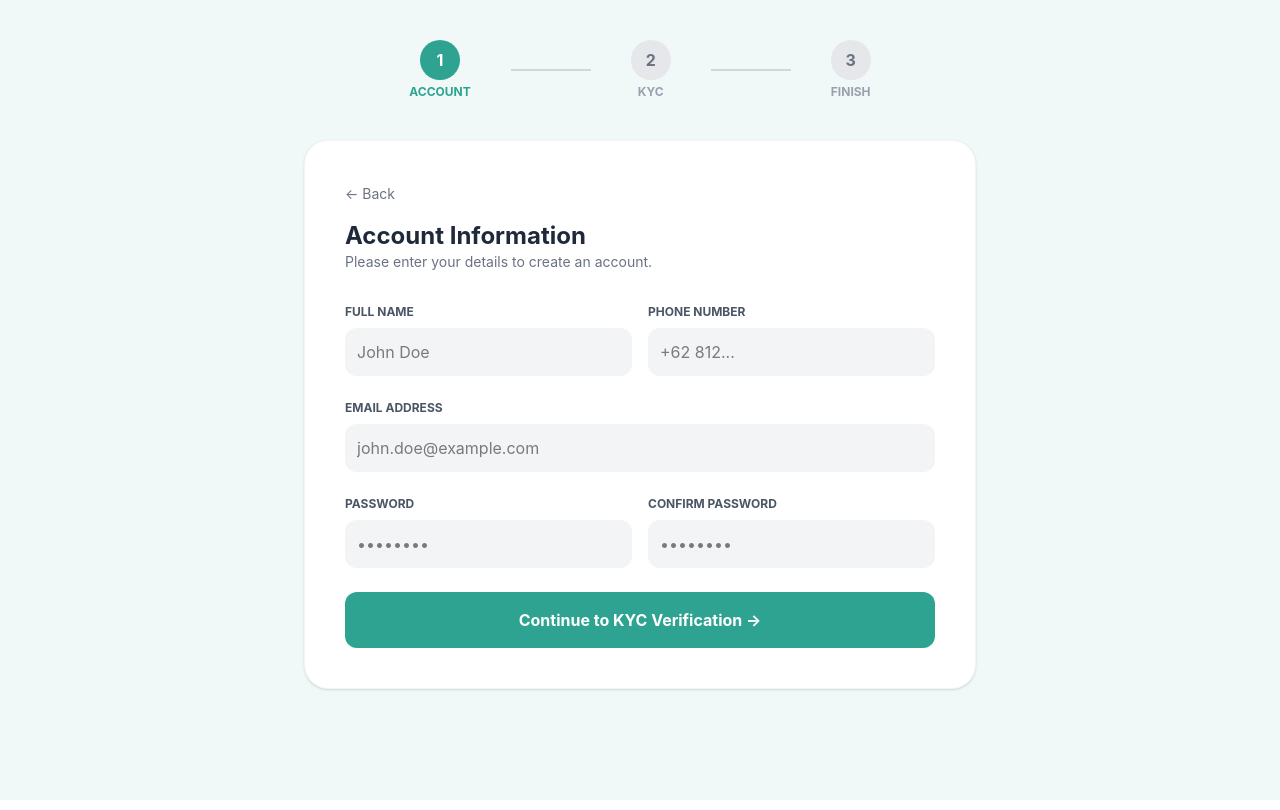
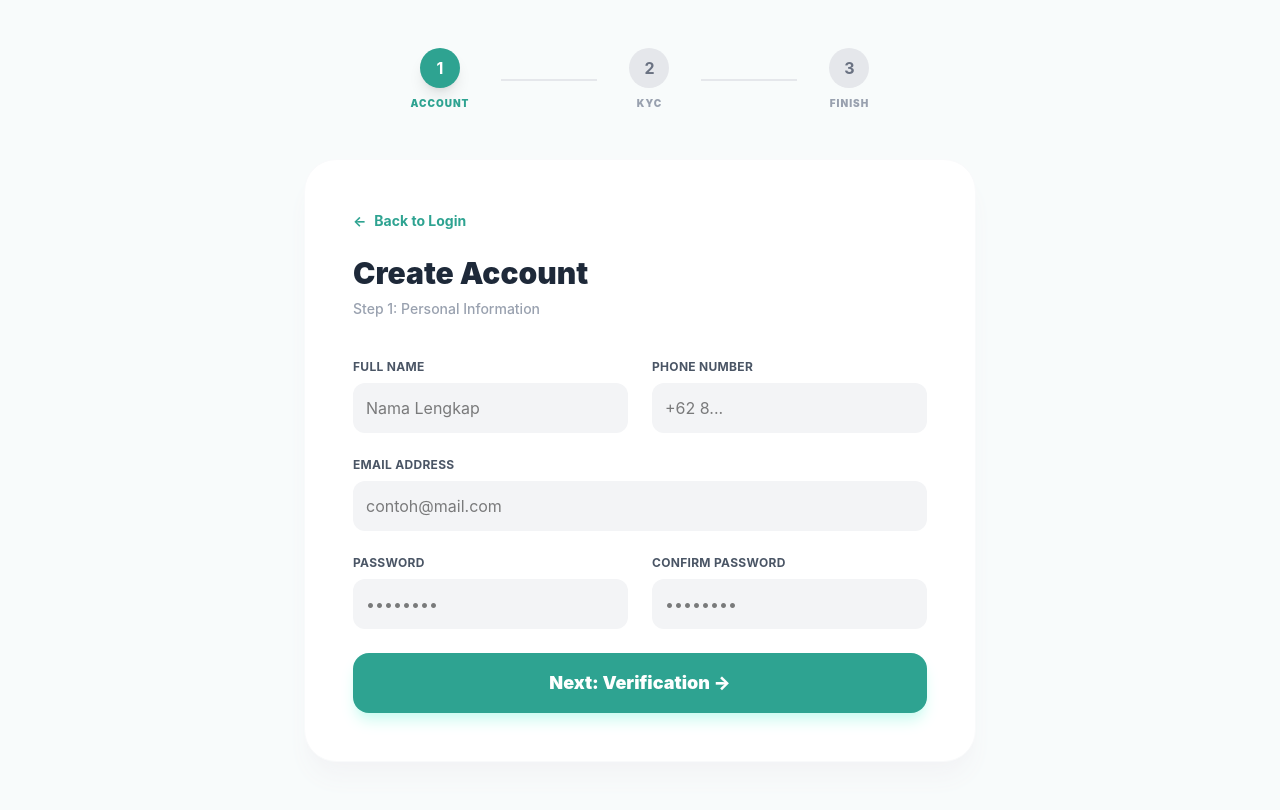
Before and after one commit to group4pbl-carefund/frontend, a React app: page /register in a window 1280 px wide. Built offline with nearby package versions, Linux system fonts and the light colour scheme; the HTML template or start-up script is replaced by a standard one.

Commit message:
feat: complete refactoring of register component with reusable sub-components and api logic

```diff
--- a/src/pages/register.jsx
+++ b/src/pages/register.jsx
@@ -2,9 +2,38 @@ import React, { useState } from 'react';
 import { Link } from 'react-router-dom';
 import axios from 'axios';
 
+const FormInput = ({ label, type = "text", placeholder, onChange, required = true }) => (
+  <div className="w-full">
+    <label className="block text-xs font-bold text-gray-600 mb-2 uppercase tracking-wide">
+      {label}
+    </label>
+    <input
+      type={type}
+      className="w-full bg-gray-100 p-3 rounded-xl outline-none focus:ring-2 focus:ring-[#2ea391] transition-all border border-transparent focus:border-[#2ea391]"
+      placeholder={placeholder}
+      onChange={onChange}
+      required={required}
+    />
+  </div>
+);
+
+const StepIndicator = ({ step, currentStep, label }) => (
+  <div className="flex flex-col items-center">
+    <div className={`w-10 h-10 rounded-full flex items-center justify-center font-bold transition-all duration-300 ${
+      currentStep >= step ? 'bg-[#2ea391] text-white shadow-lg' : 'bg-gray-200 text-gray-500'
+    }`}>
+      {step}
+    </div>
+    <p className={`text-[10px] mt-2 font-black tracking-widest ${
+      currentStep >= step ? 'text-[#2ea391]' : 'text-gray-400'
+    }`}>
+      {label}
+    </p>
+  </div>
+);
+
 const Register = () => {
   const [currentStep, setCurrentStep] = useState(1);
-
   const [formData, setFormData] = useState({
     full_name: '',
     phone: '',
@@ -15,108 +44,91 @@ const Register = () => {
     address: 'Default Address'
   });
 
-  // 2. This function handles moving from Account -> KYC
-  const handleNextStep = async (e) => {
+  const handleNextStep = (e) => {
     e.preventDefault();
     if (formData.password !== formData.confirm_password) {
       return alert("Passwords do not match!");
     }
-
-    // For the demo/frontend flow, we move to step 2 directly
     setCurrentStep(2);
   };
 
+  const handleSubmitFinal = async () => {
+    try {
+      const response = await axios.post('http://127.0.0.1:8000/api/register', formData);
+      console.log("Response Backend:", response.data);
+      setCurrentStep(3);
+    } catch (error) {
+      console.error("API Error (Staging Issue):", error.response?.data || error.message);
+      setCurrentStep(3);
+    }
+  };
+
   return (
-    <div className="min-h-screen bg-[#f0f9f7] flex flex-col items-center py-10 font-sans">
+    <div className="min-h-screen bg-[#f8fbfb] flex flex-col items-center py-12 px-4 font-sans">
 
-      {/* Dynamic Stepper Header */}
-      <div className="flex items-center gap-10 mb-10">
-        <div className="text-center">
-          <div className={`w-10 h-10 rounded-full flex items-center justify-center font-bold mx-auto ${currentStep >= 1 ? 'bg-[#2ea391] text-white' : 'bg-gray-200 text-gray-500'}`}>1</div>
-          <p className={`text-xs mt-1 font-bold ${currentStep >= 1 ? 'text-[#2ea391]' : 'text-gray-400'}`}>ACCOUNT</p>
-        </div>
-        <div className={`h-[2px] w-20 ${currentStep >= 2 ? 'bg-[#2ea391]' : 'bg-gray-300'}`}></div>
-        <div className="text-center">
-          <div className={`w-10 h-10 rounded-full flex items-center justify-center font-bold mx-auto ${currentStep >= 2 ? 'bg-[#2ea391] text-white' : 'bg-gray-200 text-gray-500'}`}>2</div>
-          <p className={`text-xs mt-1 font-bold ${currentStep >= 2 ? 'text-[#2ea391]' : 'text-gray-400'}`}>KYC</p>
-        </div>
-        <div className={`h-[2px] w-20 ${currentStep >= 3 ? 'bg-[#2ea391]' : 'bg-gray-300'}`}></div>
-        <div className="text-center">
-          <div className={`w-10 h-10 rounded-full flex items-center justify-center font-bold mx-auto ${currentStep >= 3 ? 'bg-[#2ea391] text-white' : 'bg-gray-200 text-gray-500'}`}>3</div>
-          <p className={`text-xs mt-1 font-bold ${currentStep >= 3 ? 'text-[#2ea391]' : 'text-gray-400'}`}>FINISH</p>
-        </div>
+      <div className="flex items-center gap-4 md:gap-8 mb-12">
+        <StepIndicator step={1} currentStep={currentStep} label="ACCOUNT" />
+        <div className={`h-[2px] w-12 md:w-24 transition-colors duration-500 ${currentStep >= 2 ? 'bg-[#2ea391]' : 'bg-gray-200'}`} />
+        <StepIndicator step={2} currentStep={currentStep} label="KYC" />
+        <div className={`h-[2px] w-12 md:w-24 transition-colors duration-500 ${currentStep >= 3 ? 'bg-[#2ea391]' : 'bg-gray-200'}`} />
+        <StepIndicator step={3} currentStep={currentStep} label="FINISH" />
       </div>
 
-      <div className="w-full max-w-2xl bg-white rounded-3xl p-10 shadow-sm border border-gray-100">
+      <div className="w-full max-w-2xl bg-white rounded-[2rem] p-8 md:p-12 shadow-xl shadow-gray-100 border border-gray-50">
 
-        {/* STEP 1: ACCOUNT INFORMATION */}
         {currentStep === 1 && (
-          <>
-            <Link to="/login" className="text-gray-500 text-sm mb-4 inline-block">← Back</Link>
-            <h2 className="text-2xl font-bold text-gray-800">Account Information</h2>
-            <p className="text-gray-500 text-sm mb-8">Please enter your details to create an account.</p>
+          <div className="animate-fadeIn">
+            <Link to="/login" className="text-[#2ea391] font-bold text-sm mb-6 inline-flex items-center hover:underline">
+              <span className="mr-2">←</span> Back to Login
+            </Link>
+            <h2 className="text-3xl font-black text-gray-800 mb-2">Create Account</h2>
+            <p className="text-gray-400 text-sm mb-10 font-medium">Step 1: Personal Information</p>
+
             <form onSubmit={handleNextStep} className="space-y-6">
-              <div className="grid grid-cols-1 md:grid-cols-2 gap-4">
-                <div>
-                  <label className="block text-xs font-bold text-gray-600 mb-2 uppercase">Full Name</label>
-                  <input type="text" className="w-full bg-gray-100 p-3 rounded-xl outline-none" placeholder="John Doe"
-                    onChange={(e) => setFormData({...formData, full_name: e.target.value})} required />
-                </div>
-                <div>
-                  <label className="block text-xs font-bold text-gray-600 mb-2 uppercase">Phone Number</label>
-                  <input type="text" className="w-full bg-gray-100 p-3 rounded-xl outline-none" placeholder="+62 812..."
-                    onChange={(e) => setFormData({...formData, phone: e.target.value})} required />
-                </div>
+              <div className="grid grid-cols-1 md:grid-cols-2 gap-6">
+                <FormInput label="Full Name" placeholder="Nama Lengkap" onChange={(e) => setFormData({...formData, full_name: e.target.value})} />
+                <FormInput label="Phone Number" placeholder="+62 8..." onChange={(e) => setFormData({...formData, phone: e.target.value})} />
               </div>
-              <div>
-                <label className="block text-xs font-bold text-gray-600 mb-2 uppercase">Email Address</label>
-                <input type="email" className="w-full bg-gray-100 p-3 rounded-xl outline-none" placeholder="john.doe@example.com"
-                  onChange={(e) => setFormData({...formData, email: e.target.value})} required />
+              <FormInput label="Email Address" type="email" placeholder="contoh@mail.com" onChange={(e) => setFormData({...formData, email: e.target.value})} />
+              <div className="grid grid-cols-1 md:grid-cols-2 gap-6">
+                <FormInput label="Password" type="password" placeholder="••••••••" onChange={(e) => setFormData({...formData, password: e.target.value})} />
+                <FormInput label="Confirm Password" type="password" placeholder="••••••••" onChange={(e) => setFormData({...formData, confirm_password: e.target.value})} />
               </div>
-              <div className="grid grid-cols-1 md:grid-cols-2 gap-4">
-                <div>
-                  <label className="block text-xs font-bold text-gray-600 mb-2 uppercase">Password</label>
-                  <input type="password" className="w-full bg-gray-100 p-3 rounded-xl outline-none" placeholder="••••••••"
-                    onChange={(e) => setFormData({...formData, password: e.target.value})} required />
-                </div>
-                <div>
-                  <label className="block text-xs font-bold text-gray-600 mb-2 uppercase">Confirm Password</label>
-                  <input type="password" className="w-full bg-gray-100 p-3 rounded-xl outline-none" placeholder="••••••••"
-                    onChange={(e) => setFormData({...formData, confirm_password: e.target.value})} required />
-                </div>
-              </div>
-              <button className="w-full bg-[#2ea391] text-white py-4 rounded-xl font-bold transition-all">
-                Continue to KYC Verification →
+              <button className="w-full bg-[#2ea391] text-white py-4 rounded-2xl font-black text-lg hover:bg-[#258a7b] transform hover:-translate-y-1 transition-all shadow-lg shadow-teal-100">
+                Next: Verification →
               </button>
             </form>
-          </>
+          </div>
         )}
 
-        {/* STEP 2: KYC VERIFICATION */}
         {currentStep === 2 && (
-          <div className="text-center">
-            <h2 className="text-2xl font-bold text-gray-800">KYC Verification</h2>
-            <p className="text-gray-500 text-sm mb-8">Please upload your ID Card to verify your identity.</p>
-            <div className="border-2 border-dashed border-gray-300 rounded-2xl p-12 mb-8 bg-gray-50">
-               <p className="text-gray-400 italic">ID Upload Placeholder (KTP/Passport)</p>
+          <div className="text-center animate-fadeIn">
+            <h2 className="text-3xl font-black text-gray-800 mb-2">KYC Verification</h2>
+            <p className="text-gray-400 text-sm mb-10 font-medium text-center px-10">
+              Please upload your identity document for transparency and security.
+            </p>
+            <div className="border-4 border-dashed border-gray-100 rounded-[2rem] p-16 mb-10 bg-gray-50 flex flex-col items-center justify-center">
+               <div className="text-5xl mb-4 text-gray-300">📄</div>
+               <p className="text-gray-400 font-bold italic">KTP / Passport / ID Card</p>
+               <button className="mt-4 text-[#2ea391] text-xs font-black uppercase tracking-widest underline">Browse File</button>
             </div>
-            <button
-              onClick={() => setCurrentStep(3)}
-              className="w-full bg-[#2ea391] text-white py-4 rounded-xl font-bold"
-            >
-              Finish Registration
+            <button onClick={handleSubmitFinal} className="w-full bg-[#2ea391] text-white py-4 rounded-2xl font-black text-lg hover:bg-[#258a7b] shadow-lg shadow-teal-100 transition-all">
+              Complete Registration
             </button>
           </div>
         )}
 
-        {/* STEP 3: FINISH */}
         {currentStep === 3 && (
-          <div className="text-center py-10">
-            <div className="text-6xl mb-6">🎉</div>
-            <h2 className="text-2xl font-bold text-gray-800 mb-2">Registration Complete!</h2>
-            <p className="text-gray-500 mb-10">Welcome to Care Fund. Your account has been created.</p>
-            <Link to="/login" className="bg-[#2ea391] text-white px-10 py-4 rounded-xl font-bold">
-              Go to Login
+          <div className="text-center py-6 animate-scaleIn">
+            <div className="w-24 h-24 bg-[#e6f4f2] text-[#2ea391] rounded-full flex items-center justify-center text-5xl mx-auto mb-8 shadow-inner">
+              ✓
+            </div>
+            <h2 className="text-3xl font-black text-gray-800 mb-3">All Set!</h2>
+            <p className="text-gray-400 mb-12 font-medium px-8 leading-relaxed">
+              Your account has been successfully created. Welcome to the Care Fund community.
+            </p>
+            <Link to="/login" className="inline-block bg-[#2ea391] text-white px-16 py-4 rounded-2xl font-black text-lg hover:bg-[#258a7b] shadow-lg shadow-teal-100">
+              Back to Login
             </Link>
           </div>
         )}
```
